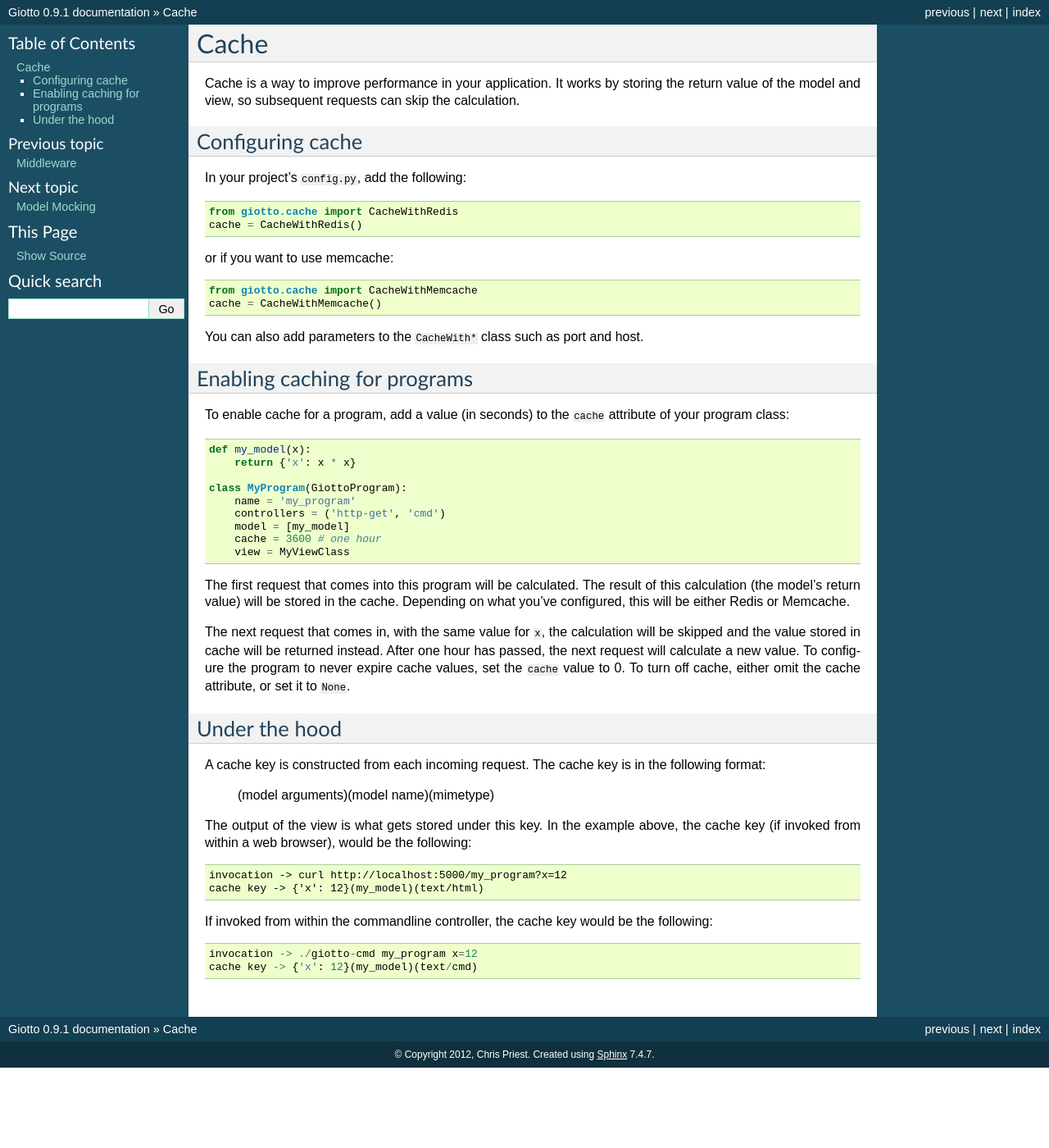
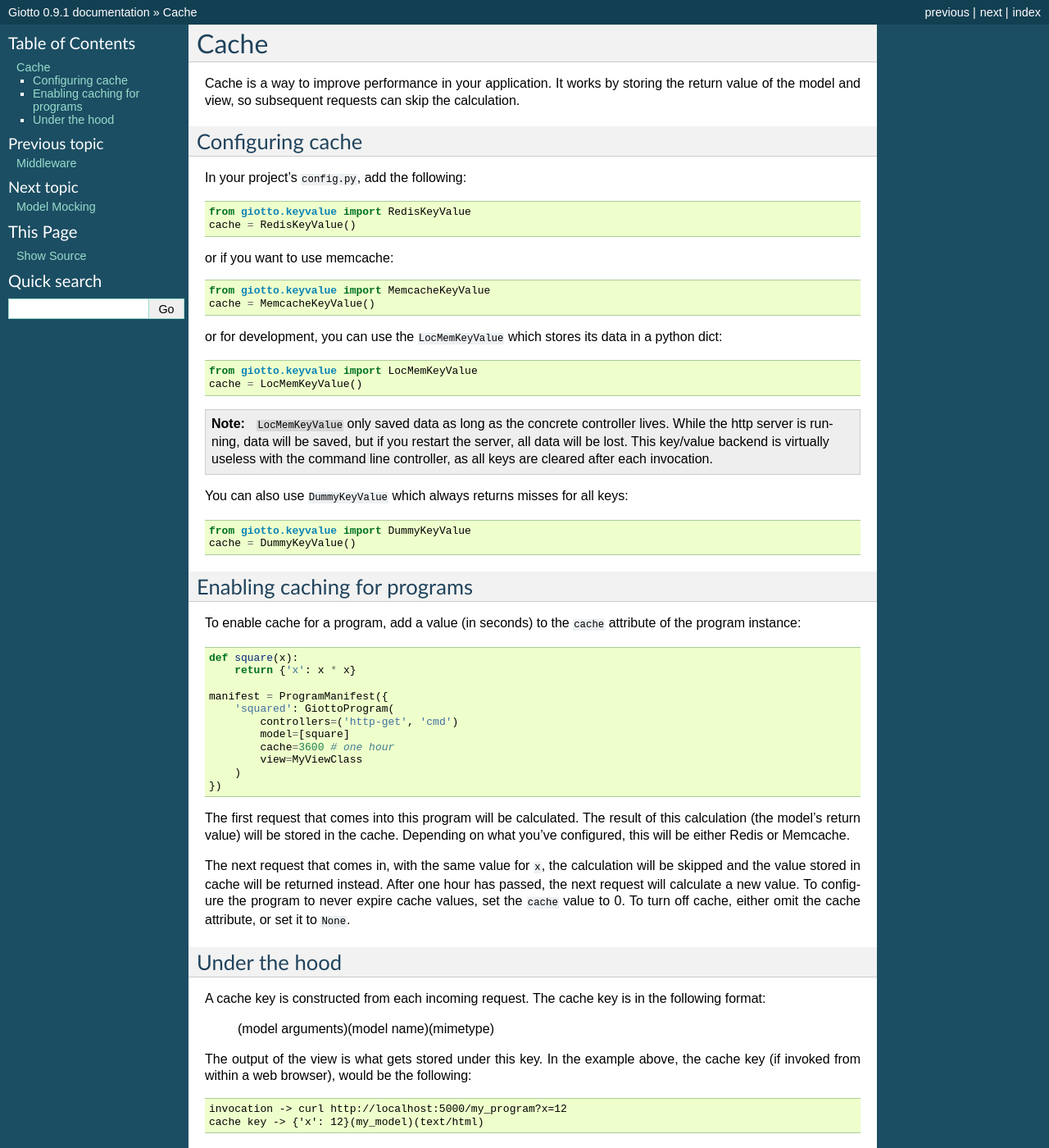
Before and after one commit to priestc/giotto, a Sphinx documentation site: the page built from docs/cache.rst, in a window 1280 px wide and 1400 px high. Shown: the whole window at 82% size. Built offline with Sphinx 7.4.7, drawn with Linux system fonts in a browser that asks for light colours; pages that are not in the unit, such as notebooks, are missing from menus.

Commit message:
updated cache docs

```diff
--- a/docs/cache.rst
+++ b/docs/cache.rst
@@ -11,31 +11,48 @@ Configuring cache
 -----------------
 In your project's ``config.py``, add the following::
 
-    from giotto.cache import CacheWithRedis
-    cache = CacheWithRedis()
+    from giotto.keyvalue import RedisKeyValue
+    cache = RedisKeyValue()
 
 or if you want to use memcache::
 
-    from giotto.cache import CacheWithMemcache
-    cache = CacheWithMemcache()
+    from giotto.keyvalue import MemcacheKeyValue
+    cache = MemcacheKeyValue()
 
-You can also add parameters to the ``CacheWith*`` class such as port and host.
+or for development, you can use the ``LocMemKeyValue`` which stores its data in a python dict::
+
+    from giotto.keyvalue import LocMemKeyValue
+    cache = LocMemKeyValue()
+
+.. note::
+    ``LocMemKeyValue`` only saved data as long as the concrete controller lives.
+    While the http server is running, data will be saved,
+    but if you restart the server, all data will be lost.
+    This key/value backend is virtually useless with the command line controller,
+    as all keys are cleared after each invocation.
+
+You can also use ``DummyKeyValue`` which always returns misses for all keys::
+
+    from giotto.keyvalue import DummyKeyValue
+    cache = DummyKeyValue()
 
 
 Enabling caching for programs
 -----------------------------
 
-To enable cache for a program, add a value (in seconds) to the ``cache`` attribute of your program class::
+To enable cache for a program, add a value (in seconds) to the ``cache`` attribute of the program instance::
 
-    def my_model(x):
+    def square(x):
         return {'x': x * x}
 
-    class MyProgram(GiottoProgram):
-        name = 'my_program'
-        controllers = ('http-get', 'cmd')
-        model = [my_model]
-        cache = 3600 # one hour
-        view = MyViewClass
+    manifest = ProgramManifest({
+        'squared': GiottoProgram(
+            controllers=('http-get', 'cmd')
+            model=[square]
+            cache=3600 # one hour
+            view=MyViewClass
+        )
+    })
 
 The first request that comes into this program will be calculated.
 The result of this calculation (the model's return value) will be stored in the cache.
```
Also changed, not shown: 1 other file.
